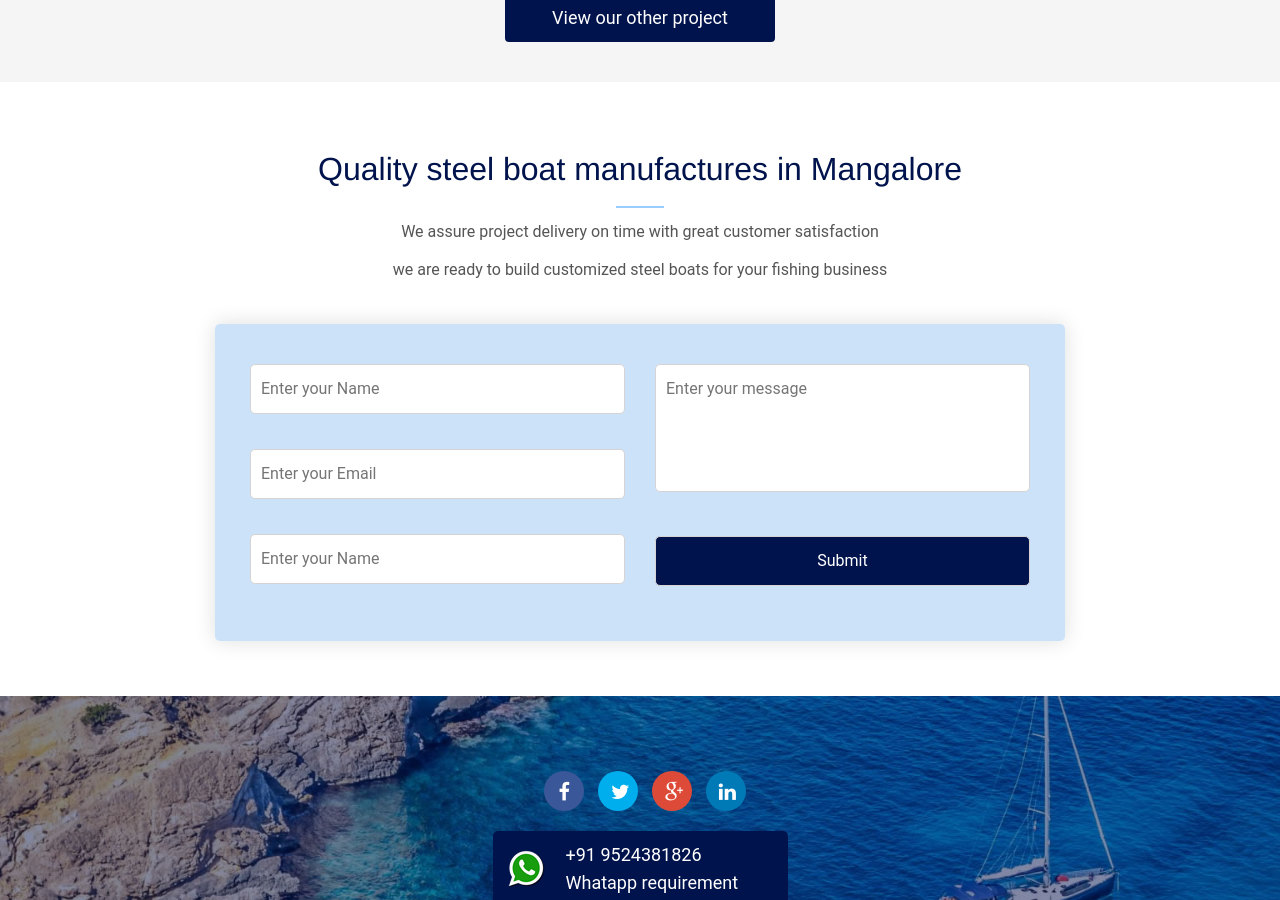
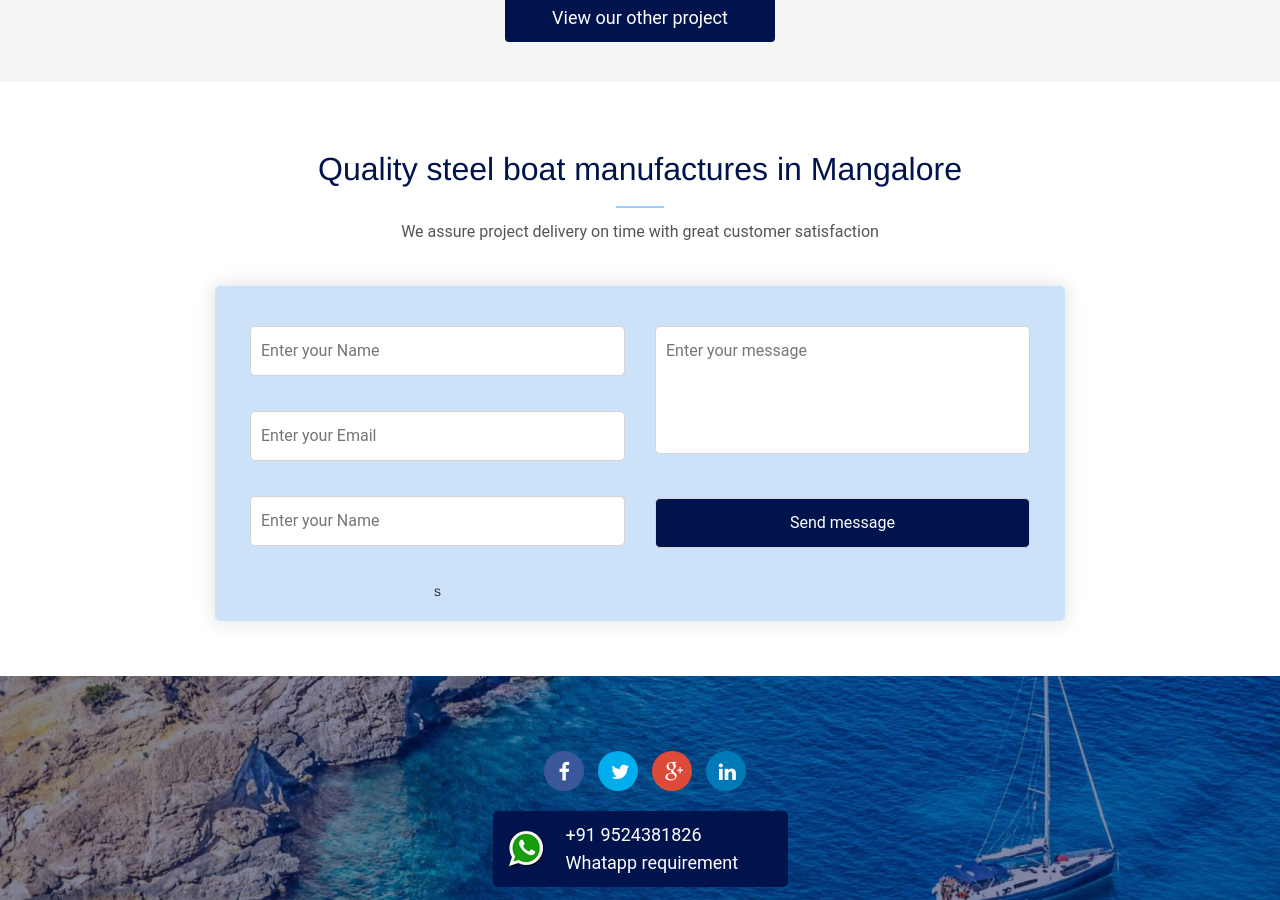
Before and after one commit to tonyseel/six, a Jekyll site: the page built from index.html, in a window 1280 px wide and 900 px high, scrolled down 1663 px. Built offline with Jekyll 4.4.1, drawn with Linux system fonts in a browser that asks for light colours.

Commit message:
form over

```diff
--- /dev/null
+++ b/_data/form-section.yml
@@ -0,0 +1,3 @@
+- contact-title: Quality steel boat manufactures in Mangalore
+  contact-subline: We assure project delivery on time with great customer satisfaction
+  form-action: http://formspree.io/madhumithajose@gmail.com
--- a/_includes/form-section.html
+++ b/_includes/form-section.html
@@ -1,22 +1,24 @@
 <section class ="contactform">
 	<div clas="container">
-		<h2>Quality steel boat manufactures in Mangalore</h2>
-		<p>We assure project delivery on time with great customer satisfaction </p>
-	   <p>we are ready to build customized steel boats for your fishing business</p>
+	   {% for form-section in site.data.form-section %}
+		<h2>{{form-section.contact-title}}</h2>
+		<p>{{form-section.contact-subline}}</p>
+
 	   <div class="innercontatc">
-	  <form class="contact_form" method="post" action="">
+	  <form class="contact_form" method="post" action="{{form-section.form-action}}">
 	  	<div class="row">
 	  		<div class="col-md-6">
 				<p><input type="text" placeholder="Enter your Name"></p>
-				<p><input type="text" placeholder="Enter your Email"></p>
-				<p><input type="text" placeholder="Enter your Name"></p>
+				<p><input type="email" placeholder="Enter your Email"></p>
+				<p><input type="number" placeholder="Enter your Name"></p>s
 			</div>
 			<div class="col-md-6">
 				<p><textarea placeholder="Enter your message"></textarea></p>
-				<p><input type="submit" placeholder="Enter your Name"></p>
+				<p><input type="submit" value="Send message"></p>
 			</div>
 		  </div>
 		</form>
 		</div>
+		{% endfor %}
 	</div>
 	</section>
```
